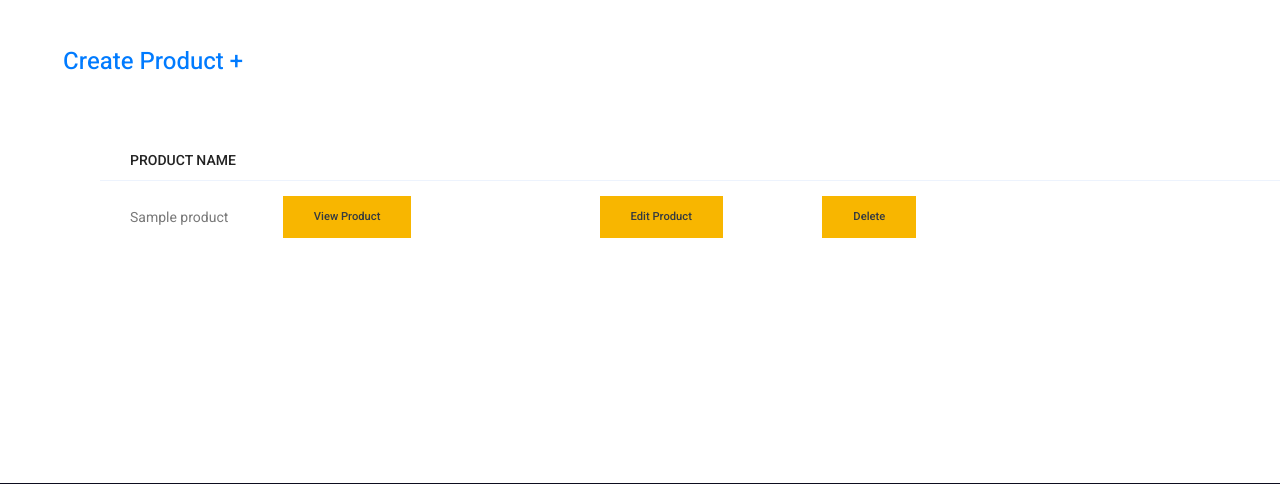
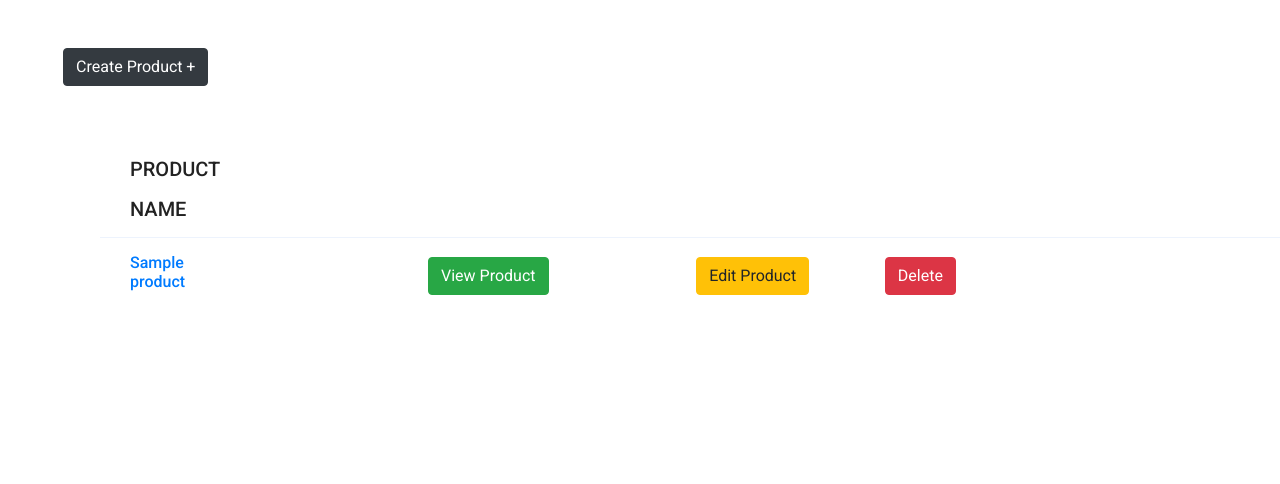
Before and after one commit to mrsins02/django_for_beginners_project, a Django app: page /shop/dashboard/ in a window 1280 px wide. Shown: the part 111-595 px from the top of the page. Run offline with Django 4.2, Linux system fonts and the light colour scheme; tables that the repository leaves empty hold one stand-in row (values such as "Sample post"); some libraries are stand-ins or nearby versions.

Commit message:
Some dashboard,product create and product update template styles fixed.

```diff
--- a/products/templates/products/dashboard.html
+++ b/products/templates/products/dashboard.html
@@ -6,36 +6,36 @@
 
 {% block body_content %}
     <div class="container m-5">
-        <h3><a href="{% url "product_create" %}">Create Product +</a></h3>
+        <h3><a href="{% url "product_create" %}" class="btn btn-dark">Create Product +</a></h3>
     </div>
     <div class="containet" style="margin-left: 100px;margin-bottom: 200px;">
         <div class="progress-table-wrap">
             <div class="progress-table">
                 <div class="table-head">
-                    <div class="serial mr-2">Product Name</div>
+                    <div class="serial h5" style="padding-right: 250px;">Product Name</div>
                     <div class="country"></div>
                     <div class="visit"></div>
                     <div class="percentage"></div>
                 </div>
                 {% for product in product_list %}
                     <div class="table-row">
-                        <div class="serial mr-5">{{ product.name }}</div>
+                        <div class="serial text-primary h6 mr-5" style="padding-right: 250px;">{{ product.name }}</div>
                         <div class="country">
-                            <button type="submit"
+                            <button type="button"
                                     onclick="window.location.href='{% url "product_detail" product.slug %}'"
-                                    class="genric-btn primary text-dark">View Product
+                                    class="btn btn-success">View Product
                             </button>
                         </div>
                         <div class="visit">
-                            <button type="submit"
+                            <button type="button"
                                     onclick="window.location.href='{% url "product_update" product.slug %}'"
-                                    class="genric-btn primary text-dark">Edit Product
+                                    class="btn btn-warning">Edit Product
                             </button>
                         </div>
                         <div class="percentage">
-                            <button type="submit"
+                            <button type="button"
                                     onclick="window.location.href='{% url "product_delete" product.slug %}'"
-                                    class="genric-btn primary text-dark">Delete
+                                    class="btn btn-danger">Delete
                             </button>
                         </div>
                     </div>
--- a/products/templates/products/product-create.html
+++ b/products/templates/products/product-create.html
@@ -12,8 +12,8 @@
             <div class="col-lg-8 col-md-8">
                 <h3 class="mb-30 title_color">Create Product</h3>
                 <div class="mt-10">
-                    {% crispy form %}
-                    <button type="submit" class="genric-btn success">Create Product</button>
+                    {{ form|crispy }}
+                    <button type="submit" class="btn btn-success">Create Product</button>
                 </div>
             </div>
         </form>
--- a/products/templates/products/product-update.html
+++ b/products/templates/products/product-update.html
@@ -12,8 +12,8 @@
             <div class="col-lg-8 col-md-8">
                 <h3 class="mb-30 title_color">Edit {{ product.name|capfirst }}</h3>
                 <div class="mt-10">
-                    {% crispy form %}
-                    <button type="submit" class="genric-btn success">Edit Product</button>
+                    {{ form|crispy }}
+                    <button type="submit" class="btn btn-warning">Edit Product</button>
                 </div>
             </div>
         </form>
```
